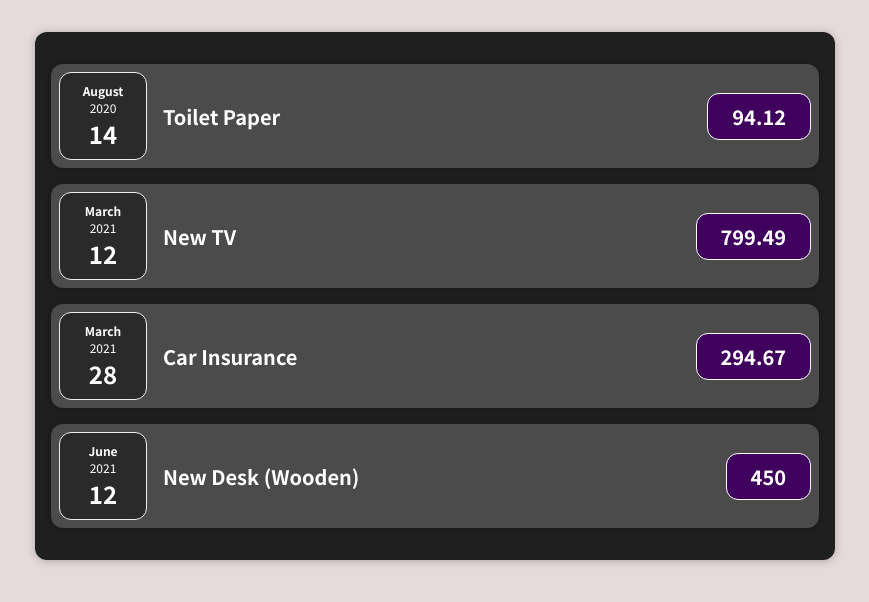
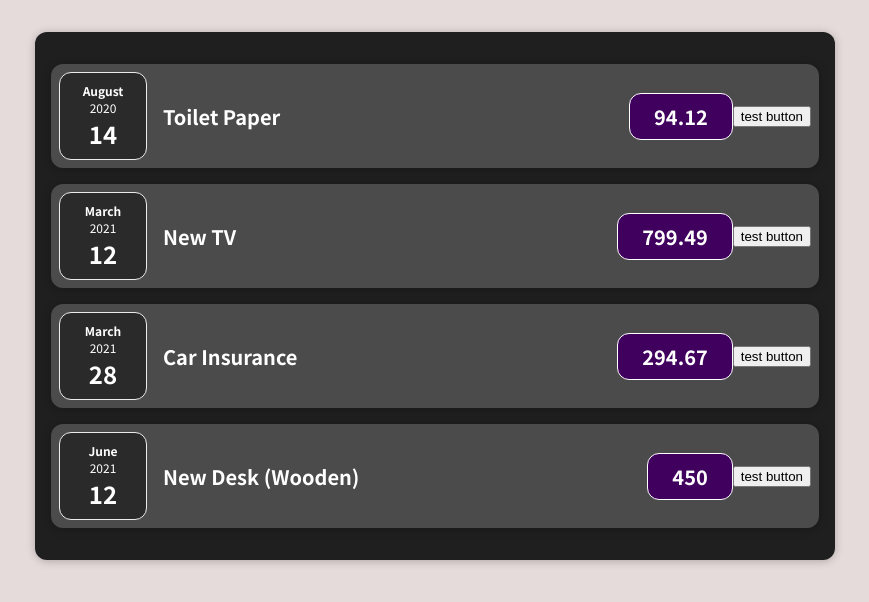
Before and after one commit to piyush-sehgal/expense-tracker, a React (Create React App) app: page / in a window 1280 px wide. Shown: the top 602 px of the page, without its empty margins (205-1074 px from the left). Built offline with nearby package versions, Linux system fonts and the light colour scheme.

Commit message:
added useState hook for title

```diff
--- a/src/components/Expenses/ExpenseItem.js
+++ b/src/components/Expenses/ExpenseItem.js
@@ -1,15 +1,23 @@
+import {useState} from 'react';
 import Card from "../UI/Card";
 import ExpenseDate from "./ExpenseDate";
 import "./ExpenseItem.css";
 
 const ExpenseItem = (props) => {
+  const [title, setTitle] = useState(props.title);
+
+  const handleClick = () => {
+    setTitle('Updated');
+  }
+
   return (
     <Card className="expense-item">
       <ExpenseDate date={props.date} />
       <div className="expense-item__description">
-        <h2>{props.title}</h2>
+        <h2>{title}</h2>
         <div className="expense-item__price">{props.amount}</div>
       </div>
+      <button onClick={handleClick}>test button</button>
     </Card>
   );
 }
```
Also changed, not shown: 1 other file (tests, documents, lock files or other folders).
